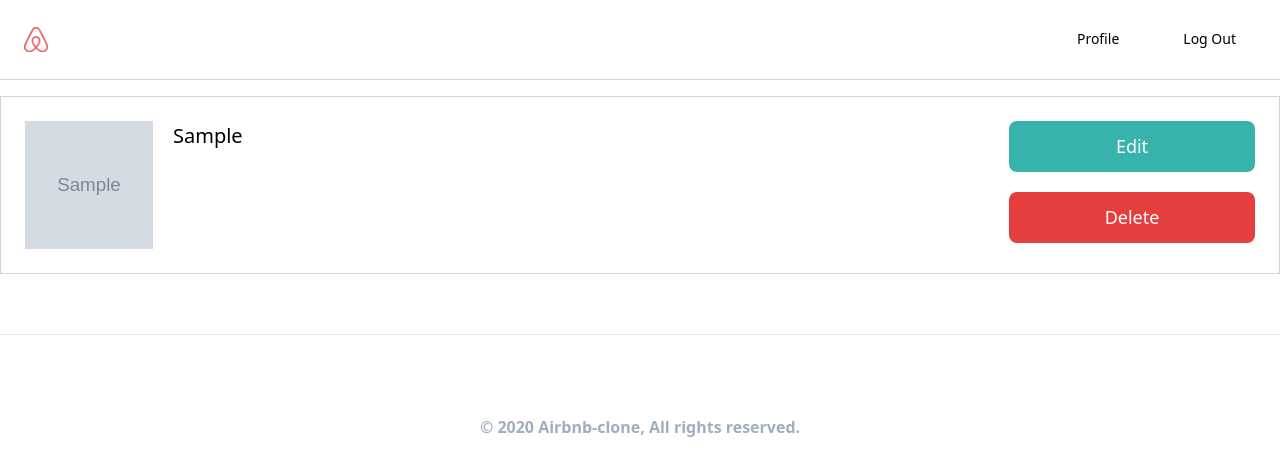
After one commit to IntelligenceTeam/Airbnb-clone, a Django app: page /rooms/1/photos/ in a window 1280 px wide. The commit adds this page. Shown: the top 476 px of the page. Run offline with Django 3.2, Linux system fonts and the light colour scheme; a user stored in the database is signed in; tables that the repository leaves empty hold one stand-in row (values such as "Sample post"); grey boxes marked "Sample" are stand-in pictures; style sheets or scripts are compiled from the project's sources; some libraries are stand-ins or nearby versions.

Commit message:
#23.2 Room Photos part 2

```diff
--- a/rooms/urls.py
+++ b/rooms/urls.py
@@ -6,6 +6,6 @@ app_name = "rooms"
 urlpatterns = [
     path("<int:pk>/", views.RoomDetail.as_view(), name="detail"),
     path("<int:pk>/edit/", views.EditRoomView.as_view(), name="edit"),
-    path("<int:pk>/photos/", views.EditRoomView.as_view(), name="edit-photos"),
+    path("<int:pk>/photos/", views.RoomPhotosView.as_view(), name="photos"),
     path("search/", views.SearchView.as_view(), name="search"),
 ]  # <int:pk> - url dispatch
--- a/rooms/views.py
+++ b/rooms/views.py
@@ -141,7 +141,7 @@ class EditRoomView(user_mixins.LoggedInOnlyView, UpdateView):
 class RoomPhotosView(user_mixins.LoggedInOnlyView, DetailView):
 
     model = models.Room
-    template_name = "room_photos.html"
+    template_name = "rooms/room_photos.html"
 
     def get_object(self, queryset=None):
         room = super().get_object(queryset=queryset)
--- a/templates/rooms/room_edit.html
+++ b/templates/rooms/room_edit.html
@@ -1,7 +1,7 @@
 {% extends "base.html" %}
 
 {% block page_title %}
-    Update Profile
+    Update Room
 {% endblock page_title %}
 
 {% block search-bar %}
@@ -14,7 +14,7 @@
 
 
         <div class="mt-5">
-            <a href="#" class="text-teal-500 font-medium">Edit Photos</a>
+            <a href="{% url 'rooms:photos' room.pk %}" class="text-teal-500 font-medium">Edit Photos</a>
         </div>
 
     </div>
--- /dev/null
+++ b/templates/rooms/room_photos.html
@@ -0,0 +1,27 @@
+{% extends "base.html" %}
+
+{% block page_title %}
+    {{room.name}}'s Photos
+{% endblock page_title %}
+
+{% block search-bar %}
+{% endblock search-bar %}
+
+{% block content %}
+    <div class="container mx-auto my-10 flex flex-col">
+
+        {% for photo in room.photos.all %}
+            <div class="mb-5 border p-6 border-gray-400 flex justify-between">
+                <div class="flex items-start">
+                    <img src="{{photo.file.url}}" class="w-32 h-32" />
+                    <span class="ml-5 text-xl">{{photo.caption}}</span>
+                </div>
+                <div class="flex flex-col w-1/5">
+                    <a class="btn-link mb-5 bg-teal-500" href="#">Edit</a>
+                    <a class="btn-link bg-red-600" href="#">Delete</a>
+                </div>
+            </div>
+        {% endfor %}
+    </div>
+
+{% endblock content %}
```
